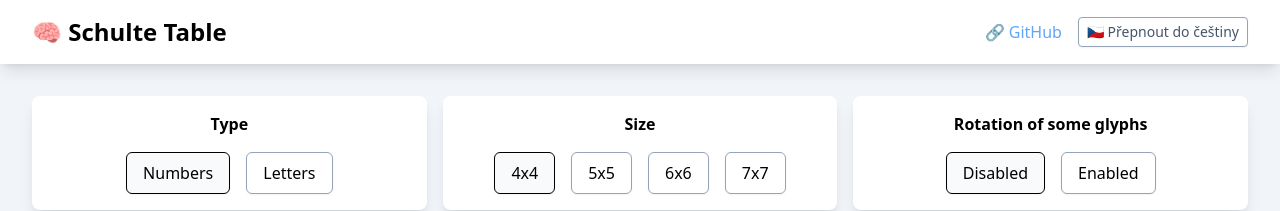
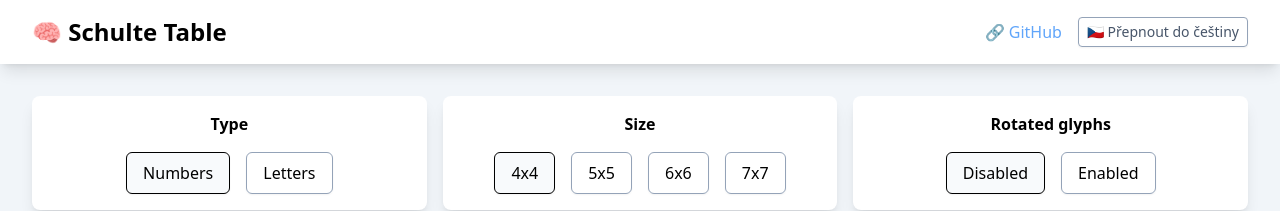
Before and after one commit to petrpacas/schulte-table, a React (Create React App) app: page / in a window 1280 px wide. Shown: the top 211 px of the page. Built offline with nearby package versions, Linux system fonts and the light colour scheme.

Commit message:
Update Locales.js

```diff
--- a/src/Locales.js
+++ b/src/Locales.js
@@ -9,7 +9,7 @@ export default {
       typeNumbers: "Numbers",
       typeLetters: "Letters",
       sizeLegend: "Size",
-      rotatedLegend: "Rotation of some glyphs",
+      rotatedLegend: "Rotated glyphs",
       rotatedOff: "Disabled",
       rotatedOn: "Enabled",
       colorsLegend: "Colors",
@@ -37,7 +37,7 @@ export default {
       typeNumbers: "Čísla",
       typeLetters: "Písmena",
       sizeLegend: "Rozměry",
-      rotatedLegend: "Rotace některých znaků",
+      rotatedLegend: "Rotace znaků",
       rotatedOff: "Vypnutá",
       rotatedOn: "Zapnutá",
       colorsLegend: "Barvy",
```
